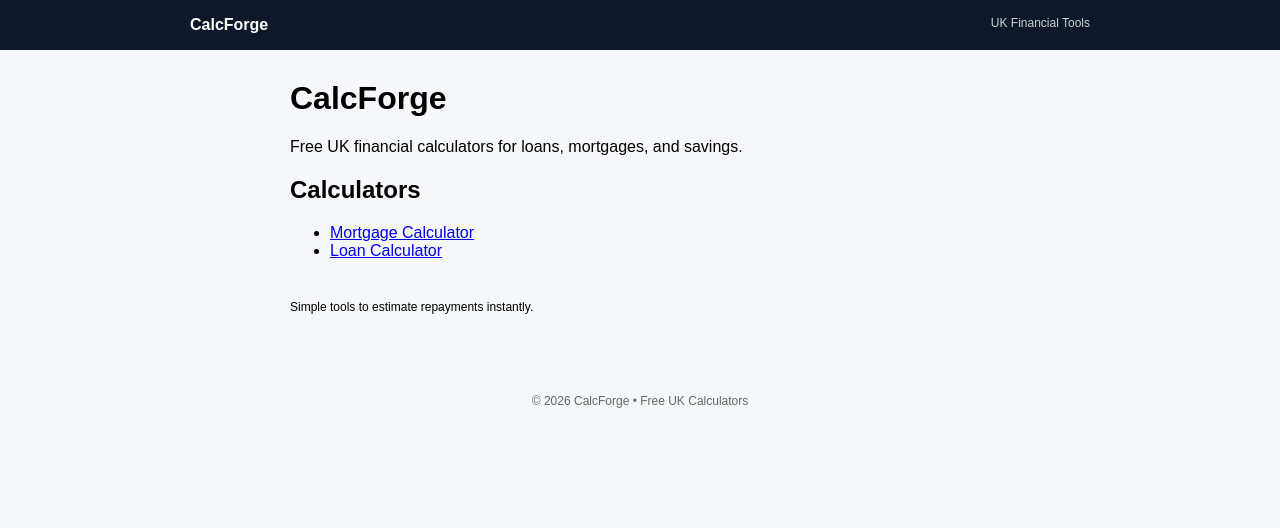
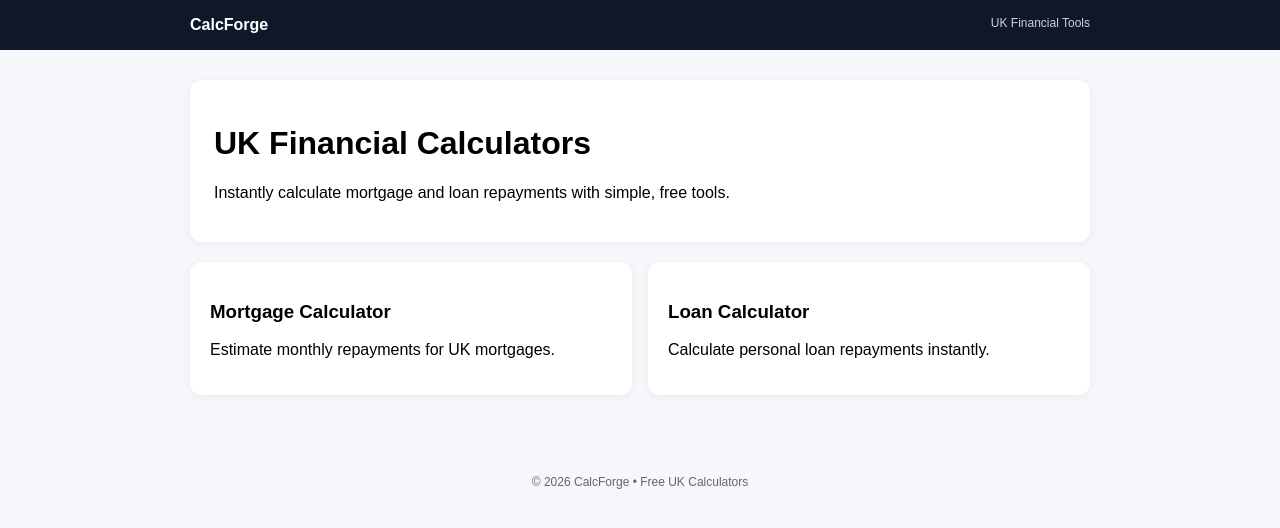
Before and after one commit to Walker01010101/calcforge, a Next.js app: page / in a window 1280 px wide. Shown: the top 528 px of the page. Built offline with nearby package versions, Linux system fonts and the light colour scheme.

Commit message:
Update page.tsx

```diff
--- a/app/page.tsx
+++ b/app/page.tsx
@@ -2,30 +2,54 @@ import Link from "next/link";
 
 export default function Home() {
   return (
-    <div style={{ maxWidth: 700, margin: "0 auto" }}>
+    <div>
 
-      <h1>CalcForge</h1>
-      <p>Free UK financial calculators for loans, mortgages, and savings.</p>
+      {/* HERO */}
+      <div style={{
+        background: "white",
+        padding: 24,
+        borderRadius: 12,
+        boxShadow: "0 2px 10px rgba(0,0,0,0.05)"
+      }}>
+        <h1>UK Financial Calculators</h1>
+        <p>
+          Instantly calculate mortgage and loan repayments with simple, free tools.
+        </p>
+      </div>
 
-      <h2>Calculators</h2>
+      {/* CARDS */}
+      <div style={{
+        display: "grid",
+        gridTemplateColumns: "repeat(auto-fit, minmax(240px, 1fr))",
+        gap: 16,
+        marginTop: 20
+      }}>
 
-      <ul>
-        <li>
-          <Link href="/calculators/mortgage">
-            Mortgage Calculator
-          </Link>
-        </li>
+        <Link href="/calculators/mortgage" style={{
+          background: "white",
+          padding: 20,
+          borderRadius: 12,
+          textDecoration: "none",
+          color: "black",
+          boxShadow: "0 2px 10px rgba(0,0,0,0.05)"
+        }}>
+          <h3>Mortgage Calculator</h3>
+          <p>Estimate monthly repayments for UK mortgages.</p>
+        </Link>
 
-        <li>
-          <Link href="/calculators/loan">
-            Loan Calculator
-          </Link>
-        </li>
-      </ul>
+        <Link href="/calculators/loan" style={{
+          background: "white",
+          padding: 20,
+          borderRadius: 12,
+          textDecoration: "none",
+          color: "black",
+          boxShadow: "0 2px 10px rgba(0,0,0,0.05)"
+        }}>
+          <h3>Loan Calculator</h3>
+          <p>Calculate personal loan repayments instantly.</p>
+        </Link>
 
-      <p style={{ marginTop: 40, fontSize: 12 }}>
-        Simple tools to estimate repayments instantly.
-      </p>
+      </div>
 
     </div>
   );
```
